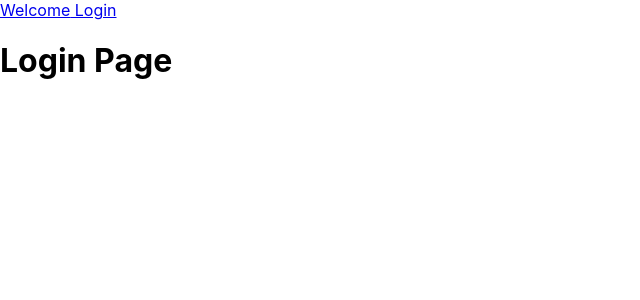
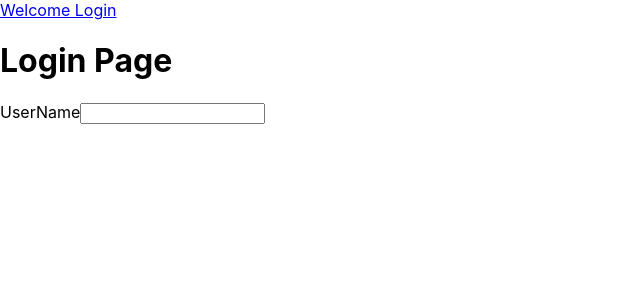
Before and after one commit to NewTechMike/todo, a React (Create React App) app in the folder client/: page /login in a window 1280 px wide. Shown: the top 300 px of the page, without its empty margins (0-640 px from the left). Built offline with nearby package versions, Linux system fonts and the light colour scheme; no server answers.

Commit message:
Updated login page

```diff
--- a/client/src/components/Login.js
+++ b/client/src/components/Login.js
@@ -1,10 +1,29 @@
-import React from 'react';
+import React, { useState } from 'react';
 
 function Login(){
+  const [username, setUsername] = useState("");
+
+
+  function handleSubmit(e){
+    e.preventDefault();
+    console.log("submit was triggered")
+  }
 
   return(
     <div>
       <h1> Login Page </h1>
+      <form onSubmit={handleSubmit}>
+        <label htmlFor="username" style={{color: "dark blue"}}>
+          UserName
+        </label>
+        <input
+          type="text"
+          id="username"
+          value={username}
+          autoComplete="off"
+          onChange={(e) => setUsername(e.target.value)}/>
+
+      </form>
     </div>
   )
 }
```
